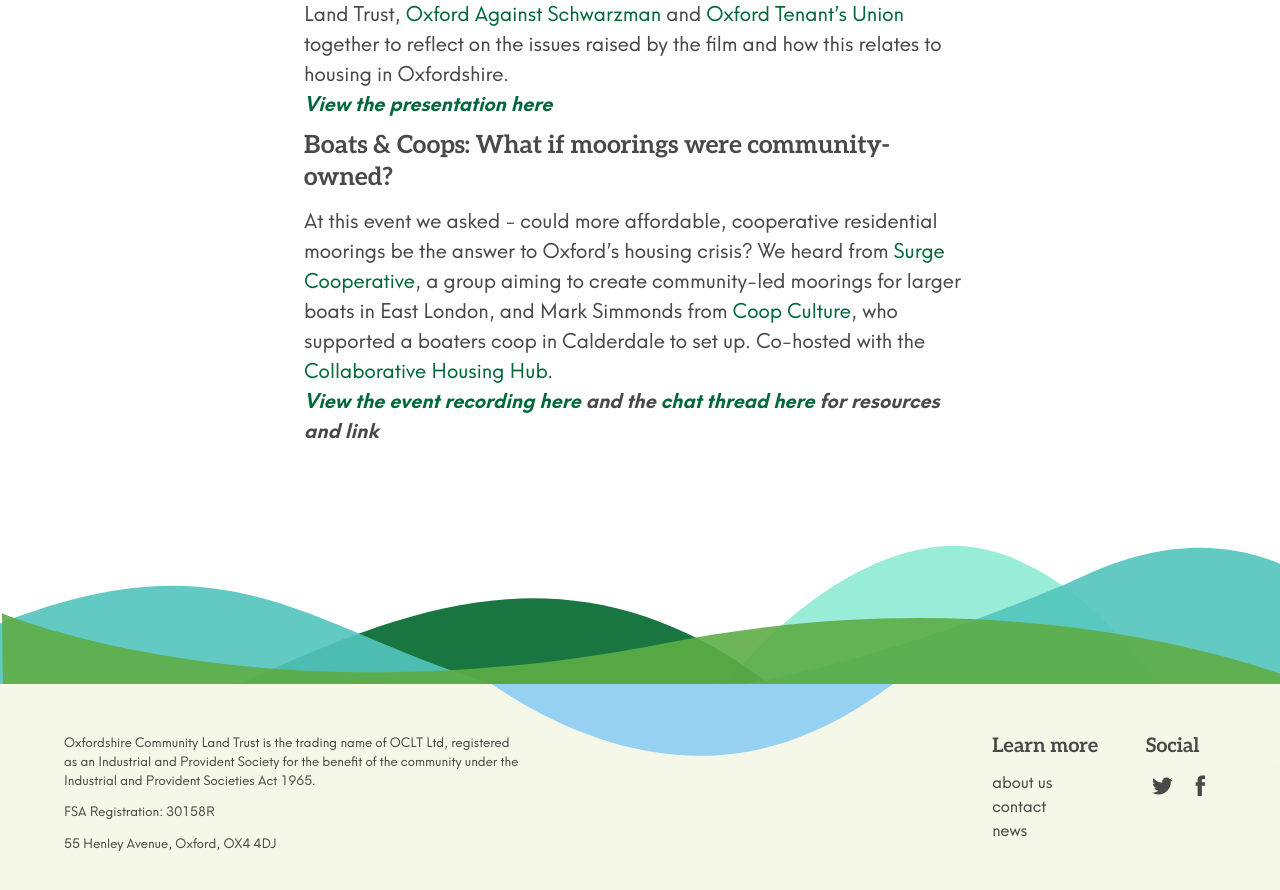
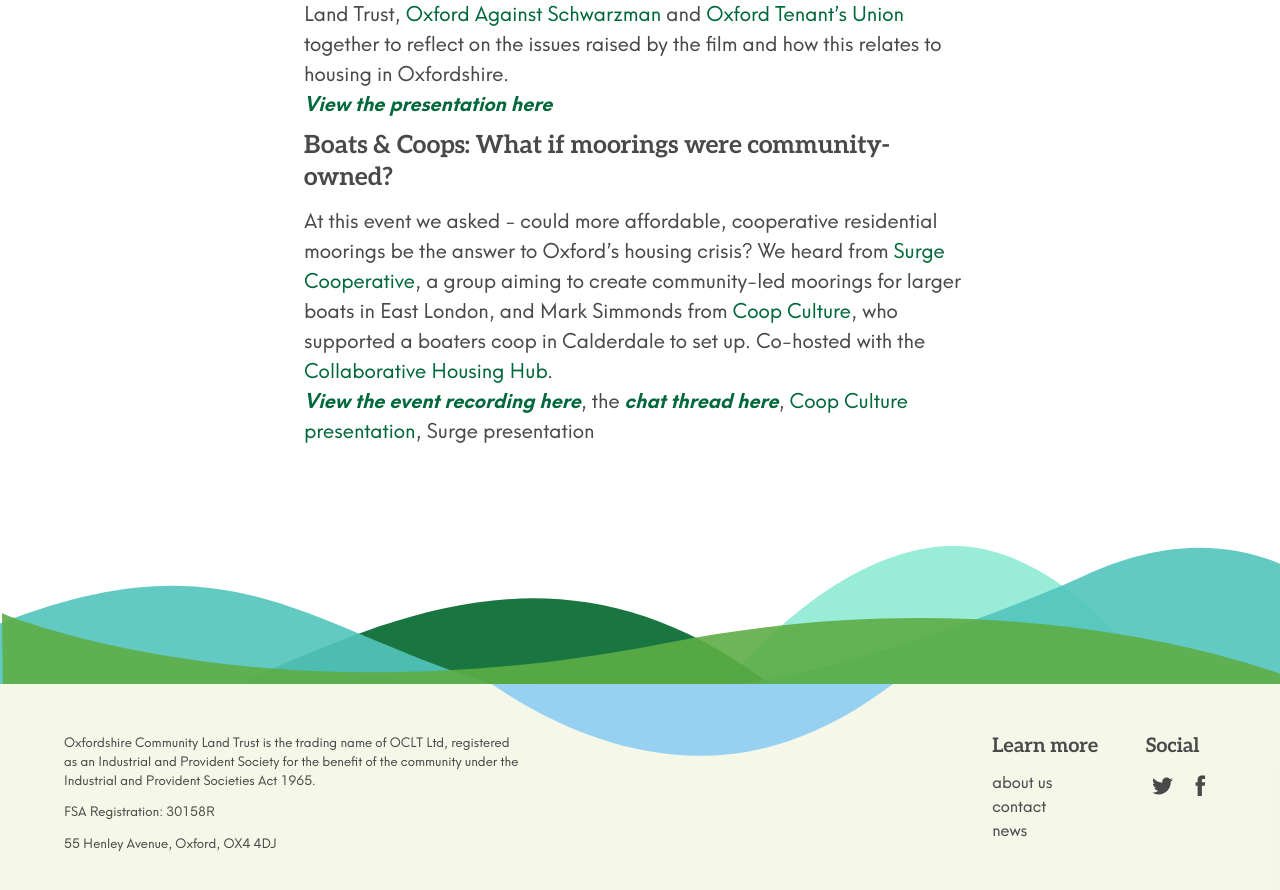
Before and after one commit to johnpuddephatt/oclt, a Jekyll site: the page built from _posts/2020-10-27-our-autumn-event-series.md, in a window 1280 px wide and 900 px high, scrolled down 1270 px. Shown: the top 890 px of the window. Built offline with Jekyll 4.4.1, drawn with Linux system fonts in a browser that asks for light colours.

Commit message:
Update from Forestry.io Oxfordshire CLT updated _posts/2020-10-27-our-autumn-event-series.md

```diff
--- a/_posts/2020-10-27-our-autumn-event-series.md
+++ b/_posts/2020-10-27-our-autumn-event-series.md
@@ -25,4 +25,4 @@
 ##### **Boats & Coops: What if moorings were community-owned?**
 
 At this event we asked - could more affordable, cooperative residential moorings be the answer to Oxford's housing crisis? We heard from [Surge Cooperative](https://www.surge.coop/), a group aiming to create community-led moorings for larger boats in East London, and Mark Simmonds from [Coop Culture](https://www.culture.coop/), who supported a boaters coop in Calderdale to set up. Co-hosted with the [Collaborative Housing Hub](https://collaborativehousing.org.uk/).
-[**_View the event recording here_**](https://www.facebook.com/oxfordshireclt/videos/3415051898593558/) **_and the_** [**_chat thread here_**](/uploads/boats-coops.pdf) **_for resources and link_**
+[**_View the event recording here_**](https://www.facebook.com/oxfordshireclt/videos/3415051898593558/), the [**_chat thread here_**](/uploads/boats-coops.pdf), [Coop Culture presentation](https://miro.com/app/board/o9J_kgI8kBM=/), Surge presentation
```
